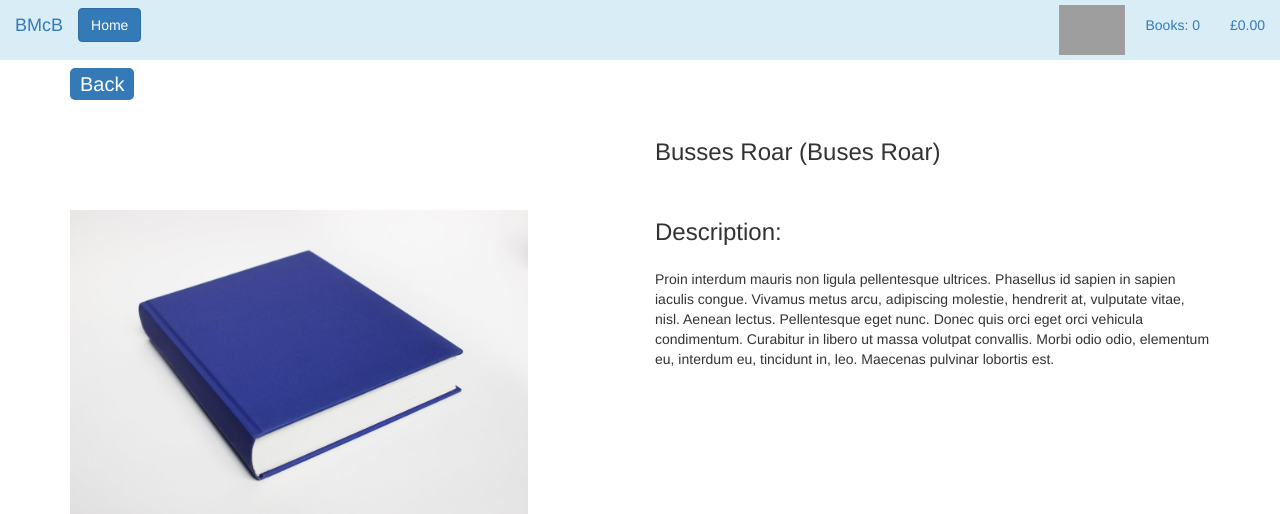
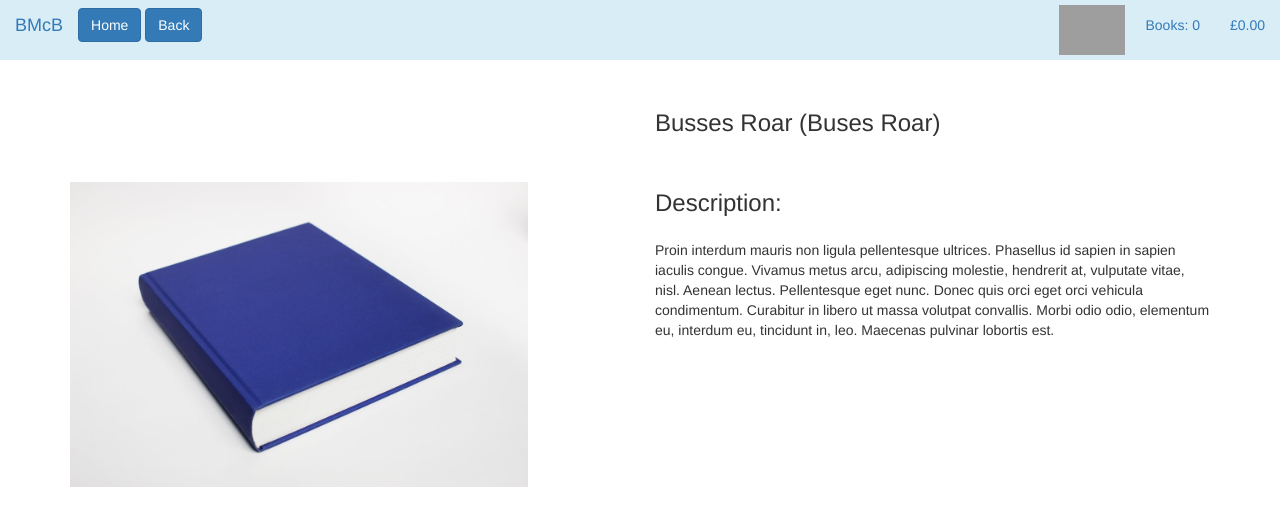
Before and after one commit to Mayden-Academy/book-store, a PHP site: page /app/individualBookPage.php?id=1 in a window 1280 px wide. Shown: the top 514 px of the page. Run offline with PHP 8.4, Linux system fonts and the light colour scheme; data comes from the database, SQL or seed files in the repository; grey boxes are pictures that could not be loaded.

Commit message:
relocate back button

```diff
--- a/app/css/styles.css
+++ b/app/css/styles.css
@@ -68,15 +68,6 @@ a:hover {
     margin-bottom: 5px;
 }
 
-.backButton {
-    background: #337ab7;
-    font-size: 20px;
-    cursor: pointer;
-    color: #fff;
-    padding: 5px 10px;
-    border-radius: 5px
-}
-
 .returnToHome a {
     color: #ffffff;
     font-size: 12px;
--- a/app/includes/header.php
+++ b/app/includes/header.php
@@ -6,6 +6,7 @@
         <a class="btn navbar-btn btn-primary" href="index.php">
             Home
         </a>
+        <a class="btn navbar-btn btn-primary" onclick="history.back(-1)">Back</a>
         <div class="navbar-right">
             <div class="navbar-text totalBooks text-primary">
                 <p>Books: <?php echo (empty($_SESSION)) ? "0": $_SESSION["cart"]["totalBooks"];?></p>
--- a/app/individualBookPage.php
+++ b/app/individualBookPage.php
@@ -24,7 +24,6 @@ if (isset($_GET['id'])) {
     ?>
 
     <div class="container">
-        <a class="backButton" onclick="history.back(-1)">Back</a>
         <div class="row content">
             <div class="col-xs-5 individualBookImage">
                 <img src="<?php echo $individualBook->image; ?>"/>
```
